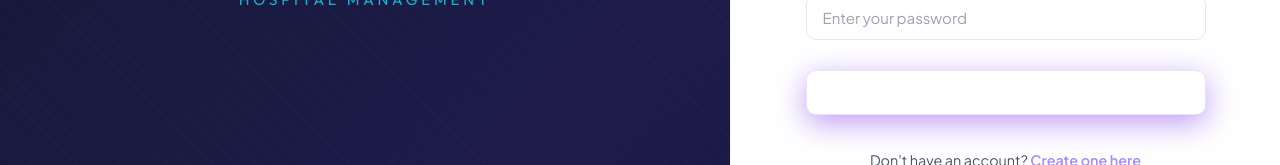
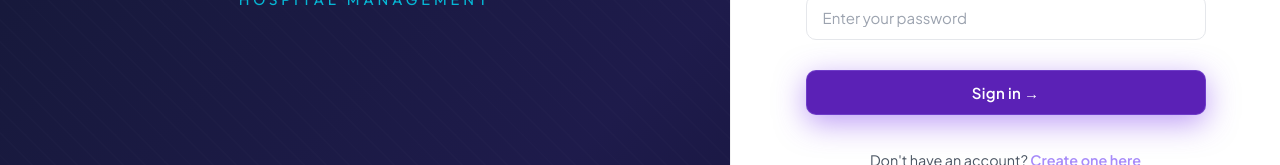
Before and after one commit to Vishal-25-cyber/queue_management_system, a React (Vite) app in the folder frontend/: page /login in a window 1280 px wide. In both pictures the pointer is over the button "Sign in →". Shown: the part 505-670 px from the top of the page. Built offline with nearby package versions, Linux system fonts and the light colour scheme; no server answers.

Commit message:
fix: button hover color breaking due to invalid css variable

```diff
--- a/frontend/src/styles/AuthPages.css
+++ b/frontend/src/styles/AuthPages.css
@@ -311,7 +311,7 @@
 }
 
 .btn-primary:hover {
-  background: var(--primary-hover);
+  background: var(--primary-dark);
   transform: translateY(-2px);
   box-shadow: 0 8px 20px rgba(124, 58, 237, 0.4);
 }
```
